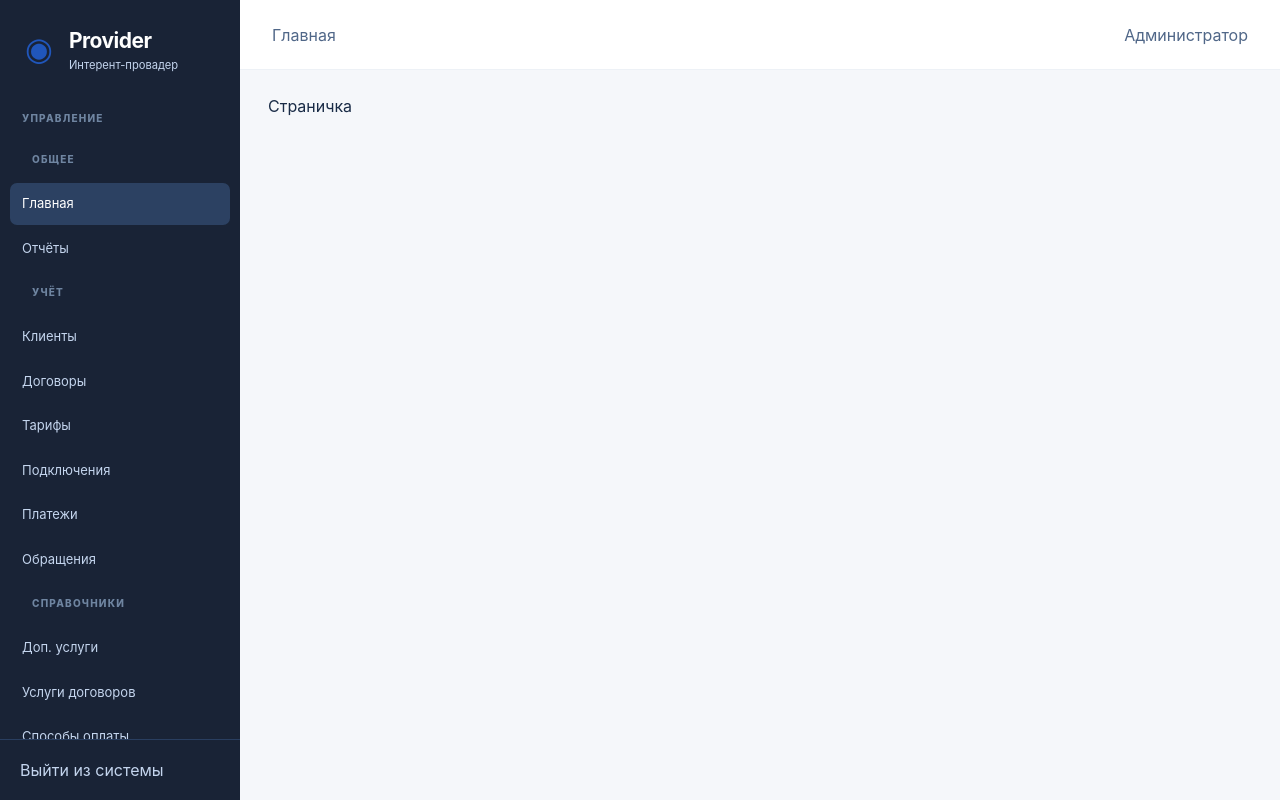
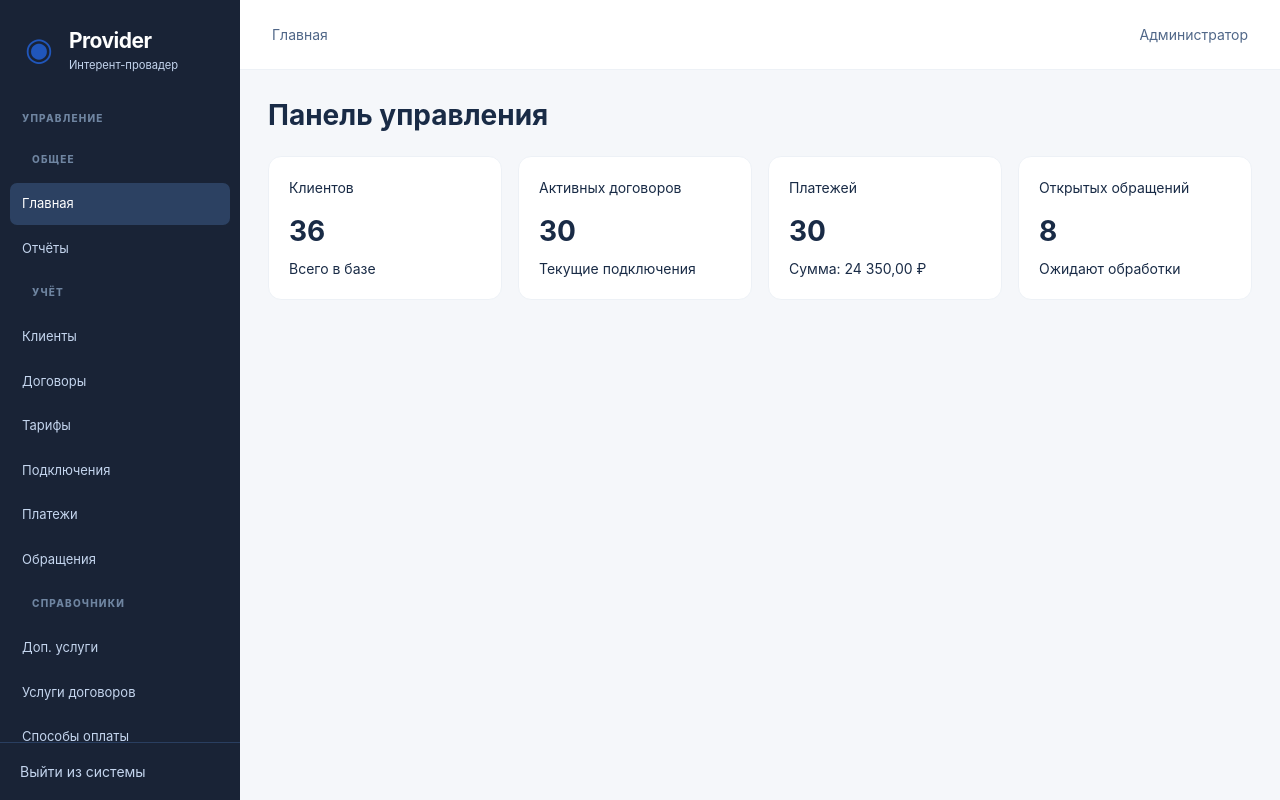
Before and after one commit to grekovpavel019/Internet-Provider, a React (Vite) app in the folder apps/client/: page /main in a window 1280 px wide. Built offline with nearby package versions, Linux system fonts and the light colour scheme.

Commit message:
feat: add cards

```diff
--- a/apps/client/src/app/styles/index.css
+++ b/apps/client/src/app/styles/index.css
@@ -5,7 +5,7 @@ body {
     min-width: 320px;
     min-height: 100vh;
 
-    font-size: 16px;
+    font-size: 14px;
 
     background: var(--color-background);
     color: var(--color-foreground);
--- a/apps/client/src/app/styles/variables.css
+++ b/apps/client/src/app/styles/variables.css
@@ -51,7 +51,7 @@
     --color-border-strong: #b9c9df;
 
     /* Fonts */
-    --font-sans: "Inter", sans-serif;
+    --font-sans: Inter, -apple-system, BlinkMacSystemFont, "Segoe UI", Arial, sans-serif;
     --font-heading: "Manrope", sans-serif;
 
     /* Border radius */
@@ -61,7 +61,7 @@
     --radius-panel: 10px;
 
     /* Shadows */
-    --shadow-card: 0 18px 48px #20345122;
+    --shadow-card: 0 2px 7px #0f172a05
     --shadow-panel: 0 4px 16px rgb(32 52 81 / 5%);
 
     /* Layout */
--- a/apps/client/src/pages/DashboardPage/DashboardPage.tsx
+++ b/apps/client/src/pages/DashboardPage/DashboardPage.tsx
@@ -1,9 +1,41 @@
 import React from "react";
+
+import Card from "@shared/components/Card";
 
 const DashboardPage = (): React.JSX.Element => {
     return (
         <div>
-            Страничка
+            <h1 className="h1 mb-5">Панель управления</h1>
+
+            <div className="grid grid-cols-[repeat(auto-fit,minmax(min(220px,100%),1fr))] gap-4">
+                <Card
+                    label="Клиентов"
+                    hint="Всего в базе"
+                >
+                    36
+                </Card>
+
+                <Card
+                    label="Активных договоров"
+                    hint="Текущие подключения"
+                >
+                    30
+                </Card>
+
+                <Card
+                    label="Платежей"
+                    hint="Сумма: 24 350,00 ₽"
+                >
+                    30
+                </Card>
+
+                <Card
+                    label="Открытых обращений"
+                    hint="Ожидают обработки"
+                >
+                    8
+                </Card>
+            </div>
         </div>
     );
 };
--- /dev/null
+++ b/apps/client/src/shared/components/Card/Card.tsx
@@ -0,0 +1,21 @@
+import React from "react";
+
+type CardProps = {
+    label: string;
+    children: string;
+    hint?: string;
+}
+
+const Card = ({ label, children, hint }: CardProps): React.JSX.Element => {
+    return (
+        <div className="p-5 rounded-(--radius-card) bg-(--color-surface) border border-(--color-border-soft) shadow-(--shadow-card)">
+            <div>{label}</div>
+            <strong className="h1 block mt-3">{children}</strong>
+            {hint && (
+                <div className="mt-1.5">{hint}</div>
+            )}
+        </div>
+    );
+};
+
+export default Card;
--- /dev/null
+++ b/apps/client/src/shared/components/Card/index.ts
@@ -0,0 +1 @@
+export { default } from "./Card";
```
